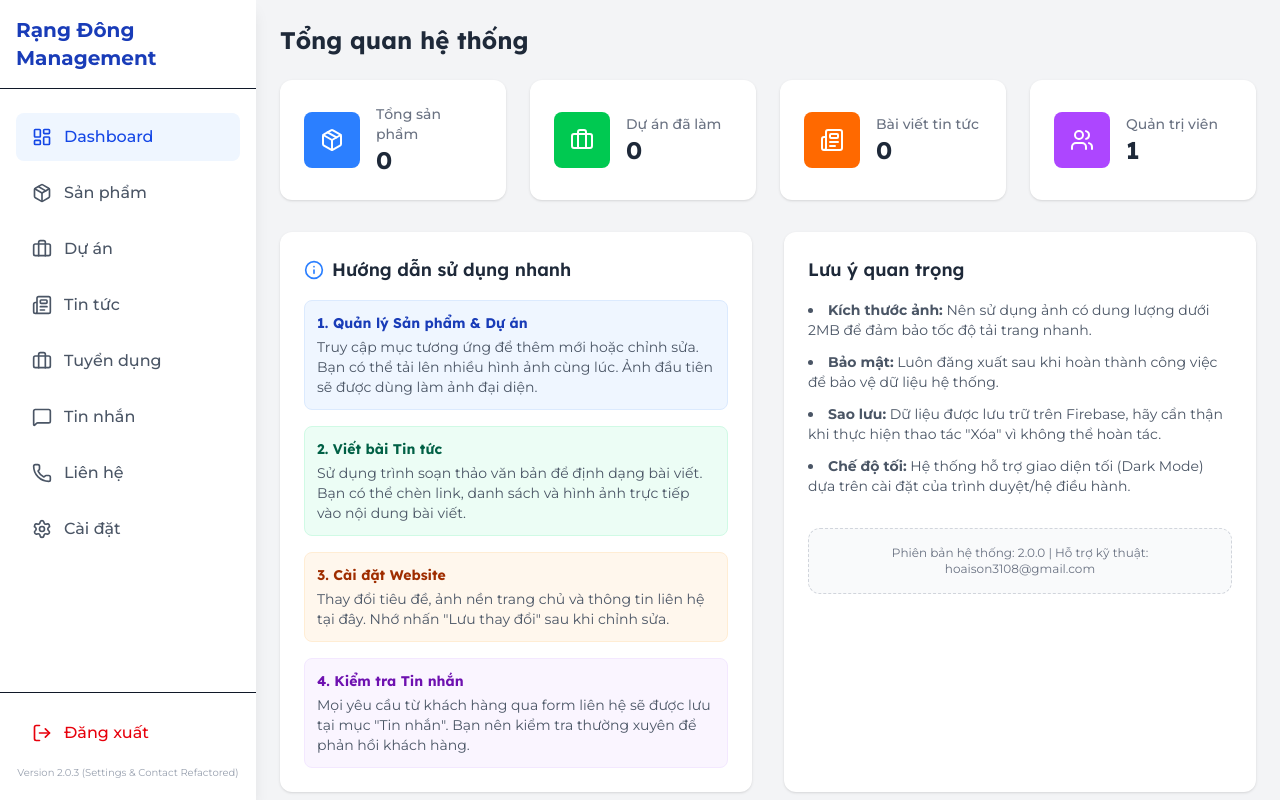
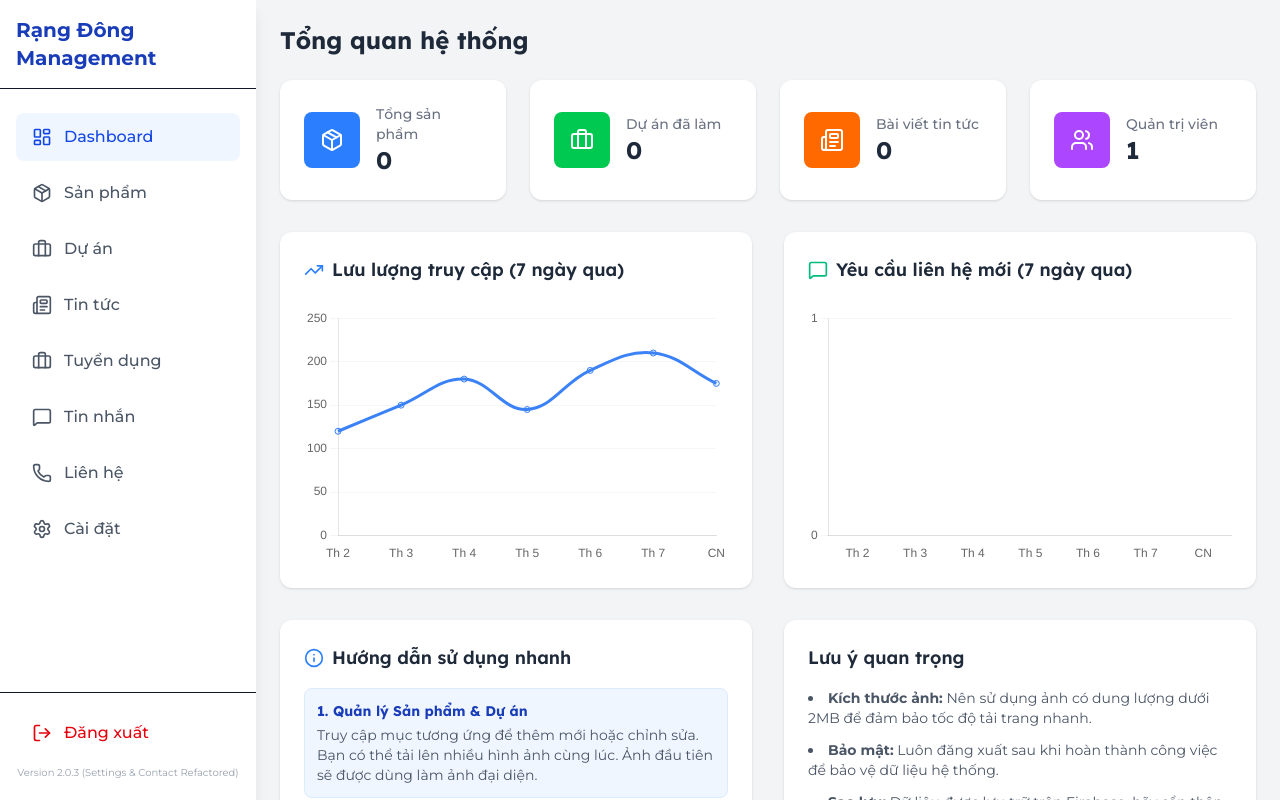
Before and after one commit to Hoaison3108/React-website-KSRD, a React (Vite) app: page /management/dashboard in a window 1280 px wide. Built offline with nearby package versions, Linux system fonts and the light colour scheme; no server answers; the database is empty; sample sign-in values are in the browser's storage.

Commit message:
feat: Implement a comprehensive admin panel with authentication, CRUD operations for projects, products, recruitment, news, contacts, users, and site settings.

```diff
--- a/package.json
+++ b/package.json
@@ -13,11 +13,13 @@
   "dependencies": {
     "@tailwindcss/vite": "^4.1.14",
     "@vitejs/plugin-react": "^5.0.4",
+    "chart.js": "^4.5.1",
     "clsx": "^2.1.1",
     "firebase": "^12.10.0",
     "lucide-react": "^0.546.0",
     "motion": "^12.23.24",
     "react": "^18.3.1",
+    "react-chartjs-2": "^5.3.1",
     "react-dom": "^18.3.1",
     "react-firebase-hooks": "^5.1.1",
     "react-helmet-async": "^3.0.0",
--- a/src/pages/admin/Dashboard.tsx
+++ b/src/pages/admin/Dashboard.tsx
@@ -1,7 +1,30 @@
 import React, { useEffect, useState } from 'react';
-import { collection, getCountFromServer } from 'firebase/firestore';
+import { collection, getCountFromServer, query, where, getDocs } from 'firebase/firestore';
 import { db } from '../../firebase';
-import { Package, Briefcase, Newspaper, Users, Info } from 'lucide-react';
+import { Package, Briefcase, Newspaper, Users, Info, TrendingUp, MessageSquare as MessageIcon } from 'lucide-react';
+import {
+  Chart as ChartJS,
+  CategoryScale,
+  LinearScale,
+  PointElement,
+  LineElement,
+  BarElement,
+  Title,
+  Tooltip,
+  Legend,
+} from 'chart.js';
+import { Line, Bar } from 'react-chartjs-2';
+
+ChartJS.register(
+  CategoryScale,
+  LinearScale,
+  PointElement,
+  LineElement,
+  BarElement,
+  Title,
+  Tooltip,
+  Legend
+);
 
 const Dashboard = () => {
   const [stats, setStats] = useState({
@@ -9,6 +32,11 @@ const Dashboard = () => {
     projects: 0,
     news: 0,
     users: 0
+  });
+  const [chartData, setChartData] = useState({
+    visits: [] as number[],
+    messages: [] as number[],
+    labels: [] as string[]
   });
   const [loading, setLoading] = useState(true);
 
@@ -20,11 +48,54 @@ const Dashboard = () => {
         const newsColl = collection(db, 'news');
         // const usersColl = collection(db, 'users'); // Users might be restricted
 
-        const [productsSnap, projectsSnap, newsSnap] = await Promise.all([
+        // Get dates for the last 7 days
+        const last7Days = Array.from({length: 7}, (_, i) => {
+          const d = new Date();
+          d.setDate(d.getDate() - (6 - i));
+          return d;
+        });
+
+        const labels = last7Days.map(d => d.toLocaleDateString('vi-VN', { weekday: 'short' }));
+
+        // Mock visits data
+        const mockVisits = [120, 150, 180, 145, 190, 210, 175];
+
+        // Fetch messages for the last 7 days
+        const sevenDaysAgo = new Date();
+        sevenDaysAgo.setDate(sevenDaysAgo.getDate() - 7);
+        sevenDaysAgo.setHours(0, 0, 0, 0);
+
+        const messagesQuery = query(
+          collection(db, 'messages'),
+          where('createdAt', '>=', sevenDaysAgo)
+        );
+
+        const [productsSnap, projectsSnap, newsSnap, messagesSnap] = await Promise.all([
           getCountFromServer(productsColl),
           getCountFromServer(projectsColl),
-          getCountFromServer(newsColl)
+          getCountFromServer(newsColl),
+          getDocs(messagesQuery)
         ]);
+
+        const messagesCountArray = new Array(7).fill(0);
+
+        messagesSnap.docs.forEach(doc => {
+          const data = doc.data();
+          if (data.createdAt) {
+            const date = data.createdAt.toDate();
+            const dateString = date.toLocaleDateString('vi-VN', { weekday: 'short' });
+            const index = labels.indexOf(dateString);
+            if (index !== -1) {
+              messagesCountArray[index]++;
+            }
+          }
+        });
+
+        setChartData({
+          visits: mockVisits,
+          messages: messagesCountArray,
+          labels
+        });
 
         setStats({
           products: productsSnap.data().count,
@@ -71,6 +142,77 @@ const Dashboard = () => {
         ))}
       </div>
 
+      {/* Charts Section */}
+      <div className="grid grid-cols-1 lg:grid-cols-2 gap-8 mb-8">
+        <div className="bg-white dark:bg-gray-800 rounded-xl shadow-sm p-6">
+          <h2 className="text-lg font-semibold text-gray-800 dark:text-white mb-6 flex items-center gap-2">
+            <TrendingUp className="text-blue-500" size={20} />
+            Lưu lượng truy cập (7 ngày qua)
+          </h2>
+          <div className="h-64">
+            <Line
+              data={{
+                labels: chartData.labels,
+                datasets: [
+                  {
+                    label: 'Lượt truy cập',
+                    data: chartData.visits,
+                    borderColor: 'rgb(59, 130, 246)', // Tailwind blue-500
+                    backgroundColor: 'rgba(59, 130, 246, 0.1)',
+                    tension: 0.4,
+                    fill: true,
+                  }
+                ]
+              }}
+              options={{
+                responsive: true,
+                maintainAspectRatio: false,
+                plugins: {
+                  legend: { display: false }
+                },
+                scales: {
+                  y: { beginAtZero: true, grid: { color: 'rgba(156, 163, 175, 0.1)' } },
+                  x: { grid: { display: false } }
+                }
+              }}
+            />
+          </div>
+        </div>
+
+        <div className="bg-white dark:bg-gray-800 rounded-xl shadow-sm p-6">
+          <h2 className="text-lg font-semibold text-gray-800 dark:text-white mb-6 flex items-center gap-2">
+            <MessageIcon className="text-emerald-500" size={20} />
+            Yêu cầu liên hệ mới (7 ngày qua)
+          </h2>
+          <div className="h-64">
+            <Bar
+              data={{
+                labels: chartData.labels,
+                datasets: [
+                  {
+                    label: 'Form liên hệ',
+                    data: chartData.messages,
+                    backgroundColor: 'rgb(16, 185, 129)', // Tailwind emerald-500
+                    borderRadius: 4,
+                  }
+                ]
+              }}
+              options={{
+                responsive: true,
+                maintainAspectRatio: false,
+                plugins: {
+                  legend: { display: false }
+                },
+                scales: {
+                  y: { beginAtZero: true, ticks: { stepSize: 1 }, grid: { color: 'rgba(156, 163, 175, 0.1)' } },
+                  x: { grid: { display: false } }
+                }
+              }}
+            />
+          </div>
+        </div>
+      </div>
+
       <div className="grid grid-cols-1 lg:grid-cols-2 gap-8">
         <div className="bg-white dark:bg-gray-800 rounded-xl shadow-sm p-6">
           <h2 className="text-lg font-semibold text-gray-800 dark:text-white mb-4 flex items-center gap-2">
```
Also changed, not shown: 1 other file (tests, documents, lock files or other folders).
